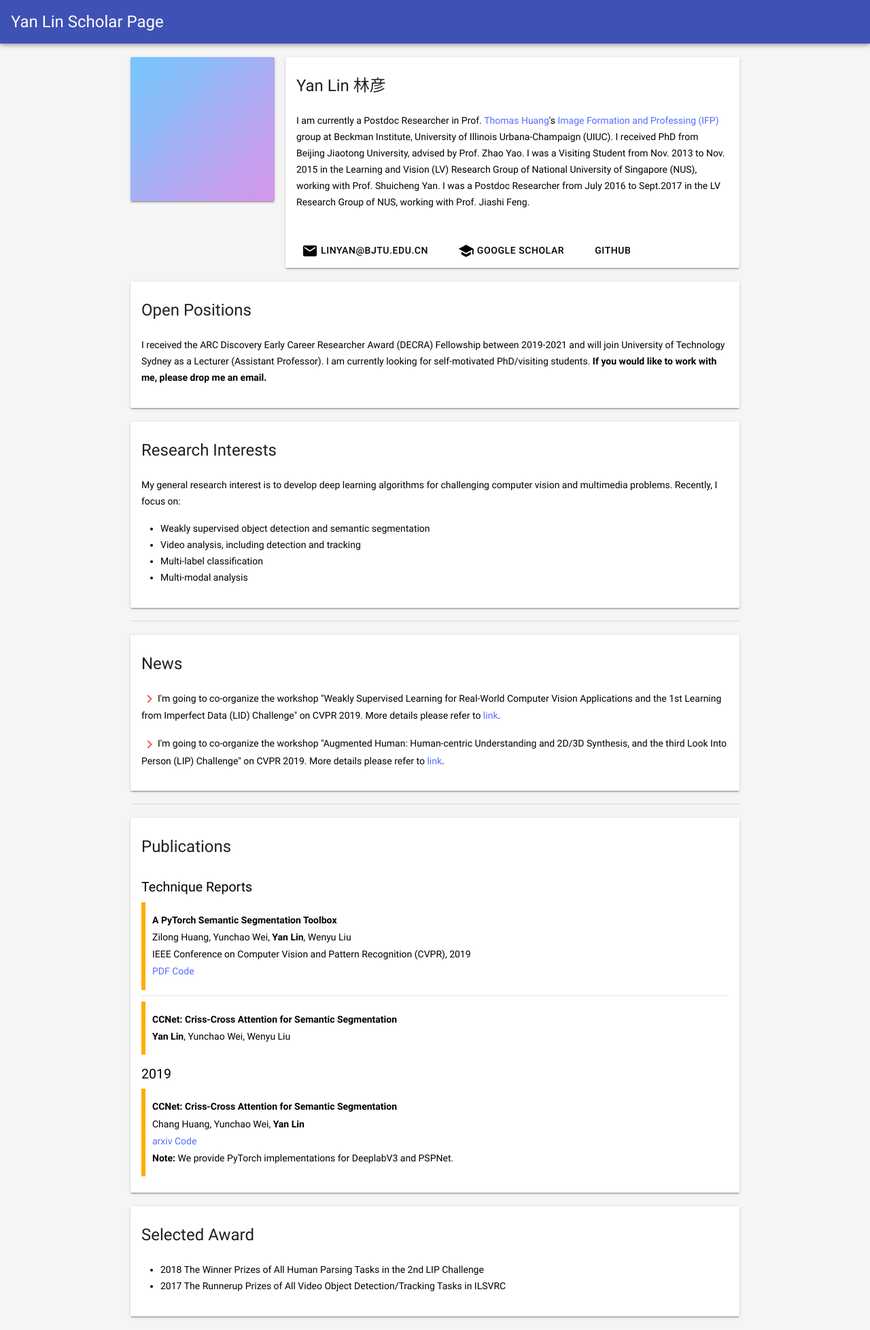
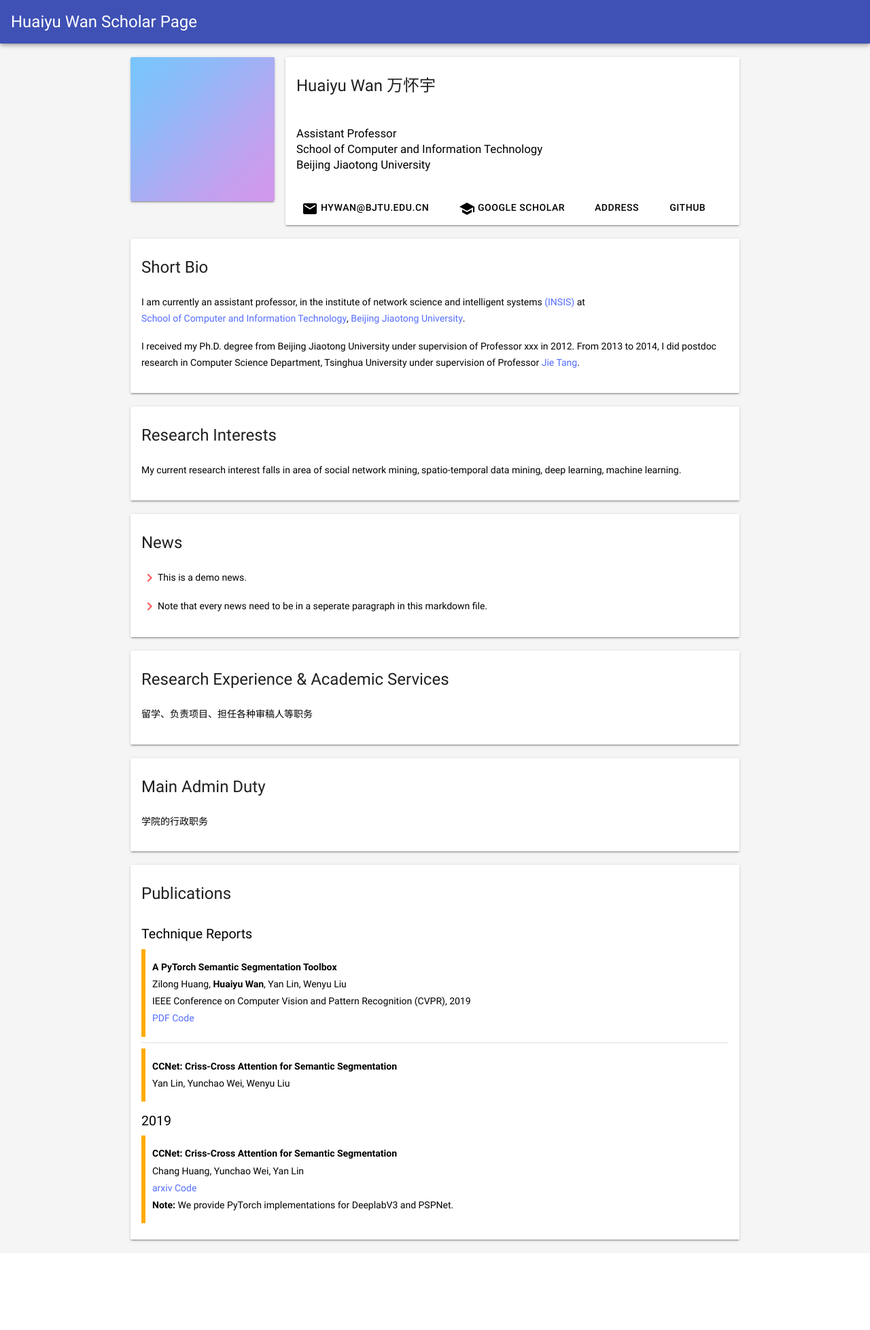
Before and after one commit to Logan-Lin/Scholar-Index, a Flask app: page / in a window 1280 px wide. Shown: the whole page at 68% size. After the commit the page ends 1827 px from the top, so only its background shows below. Run offline with Flask 2, Linux system fonts and the light colour scheme.

Commit message:
Add segment as you wish.

```diff
--- a/index_app/static/data/data.json
+++ b/index_app/static/data/data.json
@@ -1,20 +1,21 @@
 {
-  "title": "Yan Lin",
+  "title": "Huaiyu Wan",
   "name": {
-    "cn_name": "林彦",
-    "en_name": "Yan Lin"
+    "cn_name": "万怀宇",
+    "en_name": "Huaiyu Wan"
   },
   "photo": "/static/image/photo.png",
   "intro-links": {
-    "email": "linyan@bjtu.edu.cn",
-    "scholar": "https://loganlin.top",
-    "others": [["GitHub", "https://github.com/Logan-Lin"]]
+    "email": "hywan@bjtu.edu.cn",
+    "scholar": "about:blank",
+    "others": [["Address", "https://surl.amap.com/ZDRIfd1ubb6"],
+      ["GitHub", "https://github.com/wanhuaiyu"]]
   },
   "publications": {
     "Technique Reports": [
       {
         "title": "A PyTorch Semantic Segmentation Toolbox",
-        "authors": ["Zilong Huang", "Yunchao Wei", "Yan Lin", "Wenyu Liu"],
+        "authors": ["Zilong Huang", "Huaiyu Wan", "Yan Lin", "Wenyu Liu"],
         "to": "IEEE Conference on Computer Vision and Pattern Recognition (CVPR), 2019",
         "links": [["PDF", "https://loganlin.top"], ["Code", "https://loganlin.top"]]
       },
@@ -31,5 +32,32 @@
         "note": "We provide PyTorch implementations for DeeplabV3 and PSPNet."
       }
     ]
-  }
+  },
+  "contents": [
+    {
+      "title": "Short Bio",
+      "file_name": "bio.md",
+      "id": "bio"
+    },
+    {
+      "title": "Research Interests",
+      "file_name": "interests.md",
+      "id": "interests"
+    },
+    {
+      "title": "News",
+      "file_name": "news.md",
+      "id": "news"
+    },
+    {
+      "title": "Research Experience & Academic Services",
+      "file_name": "research.md",
+      "id": "research"
+    },
+    {
+      "title": "Main Admin Duty",
+      "file_name": "duty.md",
+      "id": "duty"
+    }
+  ]
 }
--- a/index_app/static/markdown/award.md
+++ /dev/null
@@ -1,2 +0,0 @@
-- 2018 The Winner Prizes of All Human Parsing Tasks in the 2nd LIP Challenge
-- 2017 The Runnerup Prizes of All Video Object Detection/Tracking Tasks in ILSVRC
--- /dev/null
+++ b/index_app/static/markdown/bio.md
@@ -0,0 +1,3 @@
+I am currently an assistant professor, in the institute of network science and intelligent systems [(INSIS)](http://insis.bjtu.edu.cn/about.html) at [School of Computer and Information Technology](http://scit.bjtu.edu.cn), [Beijing Jiaotong University](https://bjtu.edu.cn).
+
+I received my Ph.D. degree from Beijing Jiaotong University under supervision of Professor xxx in 2012. From 2013 to 2014, I did postdoc research in Computer Science Department, Tsinghua University under supervision of Professor [Jie Tang](http://keg.cs.tsinghua.edu.cn/jietang/).
--- /dev/null
+++ b/index_app/static/markdown/duty.md
@@ -0,0 +1 @@
+学院的行政职务
--- a/index_app/static/markdown/interests.md
+++ b/index_app/static/markdown/interests.md
@@ -1,7 +1 @@
-My general research interest is to develop deep learning algorithms for challenging computer vision and multimedia problems.
-Recently, I focus on:
-
-- Weakly supervised object detection and semantic segmentation
-- Video analysis, including detection and tracking
-- Multi-label classification
-- Multi-modal analysis
+My current research interest falls in area of social network mining, spatio-temporal data mining, deep learning, machine learning.
--- a/index_app/static/markdown/intro.md
+++ b/index_app/static/markdown/intro.md
@@ -1 +1,4 @@
-I am currently a Postdoc Researcher in Prof. [Thomas Huang](https://www.ece.illinois.edu/directory/profile/t-huang1)'s [Image Formation and Professing (IFP)](http://ifp-uiuc.github.io/) group at Beckman Institute, University of Illinois Urbana-Champaign (UIUC). I received PhD from Beijing Jiaotong University, advised by Prof. Zhao Yao. I was a Visiting Student from Nov. 2013 to Nov. 2015 in the Learning and Vision (LV) Research Group of National University of Singapore (NUS), working with Prof. Shuicheng	Yan. I was a Postdoc Researcher from July 2016 to Sept.2017 in the LV Research Group of NUS, working with Prof. Jiashi Feng.
+<!-- **Assistant Professor**<br>
+**School of Computer and Information Technology**<br>
+**Beijing Jiaotong University**<br> -->
+##### Assistant Professor<br>School of Computer and Information Technology<br>Beijing Jiaotong University
--- a/index_app/static/markdown/news.md
+++ b/index_app/static/markdown/news.md
@@ -1,3 +1,3 @@
-I'm going to co-organize the workshop "Weakly Supervised Learning for Real-World Computer Vision Applications and the 1st Learning from Imperfect Data (LID) Challenge" on CVPR 2019. More details please refer to [link](https://lidchallenge.github.io/).
+This is a demo news.
 
-I'm going to co-organize the workshop "Augmented Human: Human-centric Understanding and 2D/3D Synthesis, and the third Look Into Person (LIP) Challenge" on CVPR 2019. More details please refer to [link](https://vuhcs.github.io/).
+Note that every news need to be in a seperate paragraph in this markdown file.
--- a/index_app/static/markdown/open_positions.md
+++ /dev/null
@@ -1 +0,0 @@
-I received the ARC Discovery Early Career Researcher Award (DECRA) Fellowship between 2019-2021 and will join University of Technology Sydney as a Lecturer (Assistant Professor). I am currently looking for self-motivated PhD/visiting students. **If you would like to work with me, please drop me an email.**
--- /dev/null
+++ b/index_app/static/markdown/research.md
@@ -0,0 +1 @@
+留学、负责项目、担任各种审稿人等职务
--- a/index_app/templates/index.html
+++ b/index_app/templates/index.html
@@ -2,7 +2,7 @@
 <html lang="en">
 <head>
     <meta charset="UTF-8">
-    <title>{{ data['title'] }}</title>
+    <title>{{data['title']}}</title>
     <link rel="stylesheet" href="/static/module/mdui/css/mdui.min.css">
     <link rel="stylesheet" href="/static/css/index.css">
     <script src="/static/module/mdui/js/mdui.min.js"></script>
@@ -11,9 +11,10 @@
 <body class="mdui-appbar-with-toolbar mdui-theme-accent-indigo mdui-color-grey-100">
     <header class="mdui-appbar mdui-appbar-fixed mdui-shadow-4 mdui-color-indigo">
         <div class="mdui-toolbar">
-            <div class="mdui-typo-headline">{{ data['title'] }} Scholar Page</div>
+            <div class="mdui-typo-headline">{{data['title']}} Scholar Page</div>
         </div>
     </header>
+
     <div class="mdui-container-fluid" id="main-container">
         <div class="mdui-row">
             <div class="mdui-col-xs-3">
@@ -22,7 +23,7 @@
             <div class="mdui-col-xs-9">
                 <div class="mdui-card mdui-hoverable">
                     <div class="mdui-card-primary">
-                        <div class="mdui-card-primary-title">{{ data['name']['en_name'] }} {{ data['name']['cn_name'] }}</div>
+                        <div class="mdui-card-primary-title">{{data['name']['en_name']}} {{data['name']['cn_name']}}</div>
                     </div>
                     <div class="mdui-card-content mdui-typo">{{intro | safe}}</div>
                     <div class="mdui-card-actions">
@@ -41,39 +42,22 @@
                 </div>
             </div>
         </div>
-
+        {% for content_meta in contents %}
         <div class="mdui-row"><div class="mdui-col-xs-12">
             <div class="mdui-card mdui-hoverable">
-                <div class="mdui-card-primary"><div class="mdui-card-primary-title">Open Positions</div></div>
-                <div class="mdui-card-content mdui-typo">{{open_positions | safe}}</div>
+                <div class="mdui-card-primary"><div class="mdui-card-primary-title">{{content_meta[1]}}</div></div>
+                <div class="mdui-card-content mdui-typo" id="{{content_meta[0]}}-content">
+                    {{content_meta[2] | safe}}
+                </div>
             </div>
         </div></div>
-        <div class="mdui-row"><div class="mdui-col-xs-12">
-            <div class="mdui-card mdui-hoverable">
-                <div class="mdui-card-primary"><div class="mdui-card-primary-title">Research Interests</div></div>
-                <div class="mdui-card-content mdui-typo">{{interests | safe}}</div>
-            </div>
-        </div></div>
-        <div class="mdui-divider-dark"></div>
-        <div class="mdui-row"><div class="mdui-col-xs-12">
-            <div class="mdui-card mdui-hoverable">
-                <div class="mdui-card-primary"><div class="mdui-card-primary-title">News</div></div>
-                <div class="mdui-card-content mdui-typo" id="news-content">{{news | safe}}</div>
-            </div>
-        </div></div>
-        <div class="mdui-divider-dark"></div>
+        {% endfor %}
         <div class="mdui-row"><div class="mdui-col-xs-12">
             <div class="mdui-card mdui-hoverable">
                 <div class="mdui-card-primary"><div class="mdui-card-primary-title">Publications</div></div>
                 <div class="mdui-card-content" id="publications-content">{{publications | safe}}</div>
             </div>
         </div></div>
-        <div class="mdui-row"><div class="mdui-col-xs-12">
-            <div class="mdui-card mdui-hoverable">
-                <div class="mdui-card-primary"><div class="mdui-card-primary-title">Selected Award</div></div>
-                <div class="mdui-card-content mdui-typo">{{award | safe}}</div>
-            </div>
-        </div></div>
     </div>
 </body>
 <script src="/static/js/index.js"></script>
--- a/index_app/views.py
+++ b/index_app/views.py
@@ -12,8 +12,13 @@ data = json.load(open('/workdir/index_app/static/data/data.json', 'r'))
 
 @bp.route('/')
 def index():
-    return render_template('index.html', data=data, open_positions=utils.build_markdown('open_positions.md'),
-        intro=utils.build_markdown('intro.md'), news=utils.build_markdown('news.md'),
-        interests=utils.build_markdown('interests.md'),
+    contents = []
+    for content in data['contents']:
+        try:
+            contents.append([content['id'], content['title'], utils.build_markdown(content['file_name'])])
+        except FileNotFoundError:
+            continue
+    return render_template('index.html', data=data,
+        intro=utils.build_markdown('intro.md'),
         publications=utils.build_publications(data['publications'], data['name']['en_name']),
-        award=utils.build_markdown('award.md'))
+        contents=contents)
```
